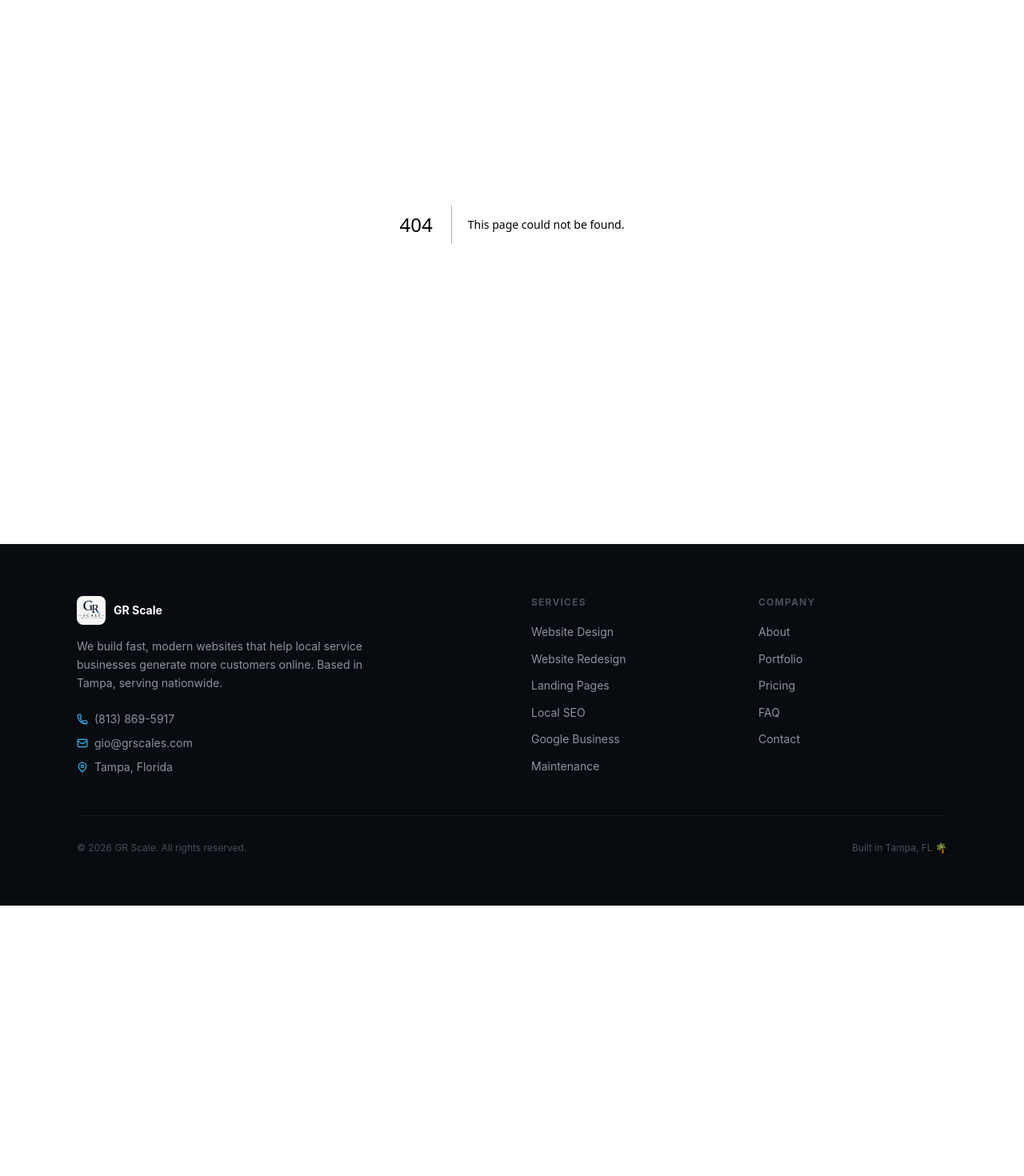
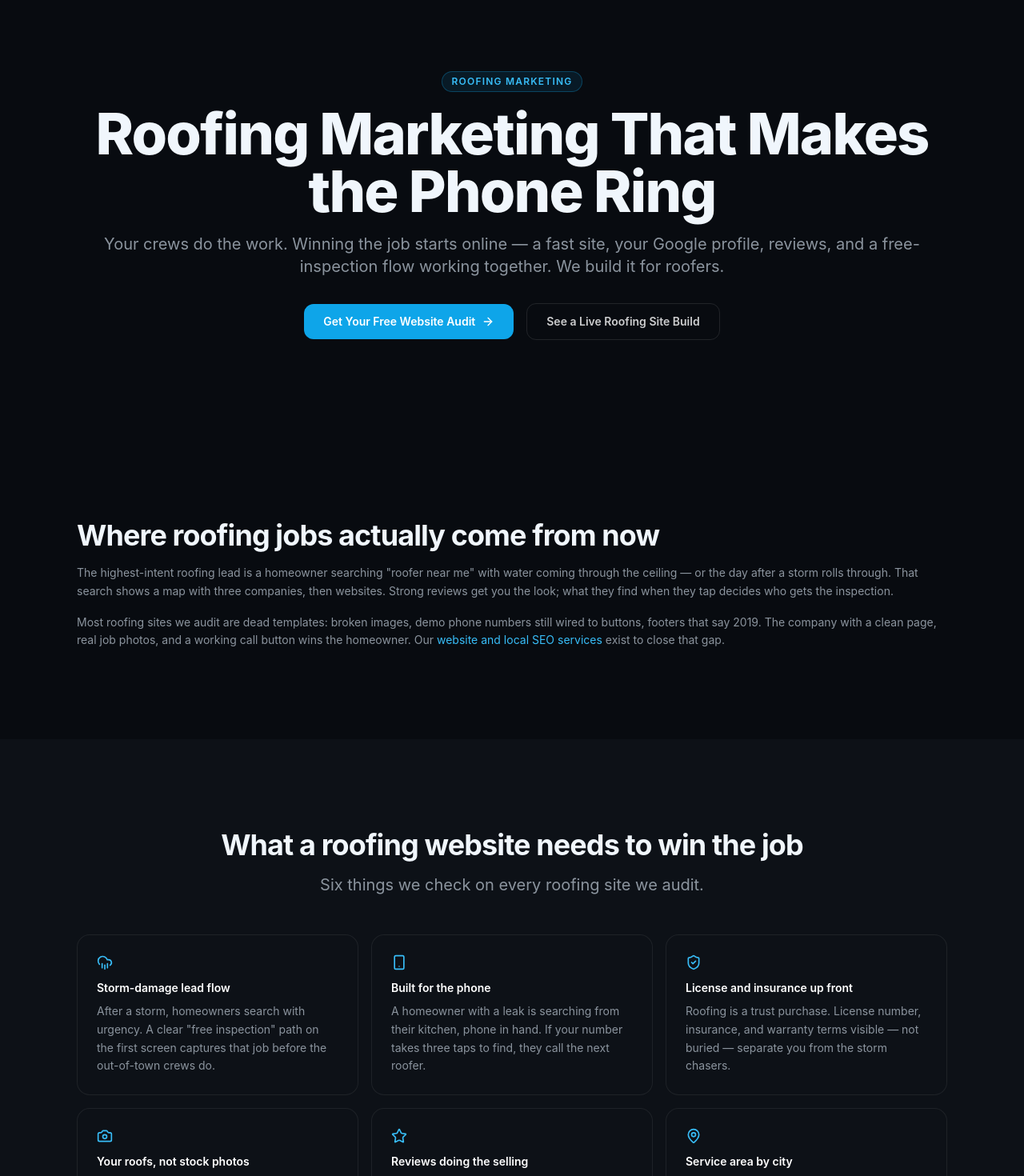
Before and after one commit to hayabusarivera23-ops/gr-scale-website, a Next.js app: page /roofing-marketing in a window 1280 px wide. Before the commit this address had no page. Shown: the part 120-1590 px from the top of the page at 80% size. Before the commit the page ends 1252 px from the top, so only its background shows below. Built offline with nearby package versions, Linux system fonts and the light colour scheme.

Commit message:
Guardian: /roofing-marketing SEO page (playbook 3/10)
This file contains a new page for roofing marketing, including metadata, FAQs, and essential features for a roofing website.

```diff
--- /dev/null
+++ b/src/app/roofing-marketing/page.tsx
@@ -0,0 +1,197 @@
+import type { Metadata } from 'next'
+import Link from 'next/link'
+import { ArrowRight, CloudRain, Camera, ShieldCheck, MapPin, Star, Smartphone } from 'lucide-react'
+
+export const metadata: Metadata = {
+  title: 'Roofing Marketing: Get Found and Get the Job | GR Scale',
+  description:
+    'How roofing companies win storm-damage and replacement jobs online — fast websites, Google Business Profile, reviews, and free-inspection flows that make the phone ring.',
+  alternates: { canonical: 'https://grscales.com/roofing-marketing' },
+}
+
+const FAQS = [
+  {
+    q: 'Do I need a website if most of my jobs come from referrals and door-knocking?',
+    a: 'Referrals still check you out before they call — the first thing a referred homeowner does is Google your company name. If they find a dead template, a 2019 copyright footer, or nothing at all, some of those referrals quietly go to the roofer with the cleaner page. A fast site does not replace referrals; it stops you from losing them.',
+  },
+  {
+    q: 'What should a roofing website include?',
+    a: 'A call button and free-inspection form on the first screen, proof of license and insurance, real photos of your crews and finished roofs (not stock), your service area spelled out by city, storm-damage and insurance-claim help explained in plain language, and reviews where homeowners can see them. All of it has to work on a phone — that is where a homeowner with a leak is searching.',
+  },
+  {
+    q: 'How much does a roofing website cost?',
+    a: 'With us: a full build starts at $500 one-time, Google Business Profile optimization is $150 flat, and maintenance — hosting, updates, edits — is $99/mo. No contracts. One replacement job pays for the site many times over. Full breakdown on our pricing page.',
+  },
+]
+
+const MUST_HAVES = [
+  { icon: CloudRain, title: 'Storm-damage lead flow', text: 'After a storm, homeowners search with urgency. A clear "free inspection" path on the first screen captures that job before the out-of-town crews do.' },
+  { icon: Smartphone, title: 'Built for the phone', text: 'A homeowner with a leak is searching from their kitchen, phone in hand. If your number takes three taps to find, they call the next roofer.' },
+  { icon: ShieldCheck, title: 'License and insurance up front', text: 'Roofing is a trust purchase. License number, insurance, and warranty terms visible — not buried — separate you from the storm chasers.' },
+  { icon: Camera, title: 'Your roofs, not stock photos', text: 'Before-and-after shots of real jobs sell the estimate better than any copy. Homeowners can tell a stock photo instantly.' },
+  { icon: Star, title: 'Reviews doing the selling', text: 'A $15,000 decision gets researched. Pull your best Google reviews onto the page so the proof is there when they land.' },
+  { icon: MapPin, title: 'Service area by city', text: 'Roofing is won town by town. Naming the cities you actually work tells both Google and the homeowner you are the local choice.' },
+]
+
+export default function RoofingMarketingPage() {
+  const faqSchema = {
+    '@context': 'https://schema.org',
+    '@type': 'FAQPage',
+    mainEntity: FAQS.map(f => ({
+      '@type': 'Question',
+      name: f.q,
+      acceptedAnswer: { '@type': 'Answer', text: f.a },
+    })),
+  }
+
+  return (
+    <div className="pt-24">
+      <script
+        type="application/ld+json"
+        dangerouslySetInnerHTML={{ __html: JSON.stringify(faqSchema) }}
+      />
+
+      <section className="section pb-0">
+        <div className="container-site text-center max-w-3xl">
+          <span className="badge mb-4">Roofing Marketing</span>
+          <h1 className="h1 mb-4">Roofing Marketing That Makes the Phone Ring</h1>
+          <p className="lead mb-8">
+            Your crews do the work. Winning the job starts online — a fast site, your
+            Google profile, reviews, and a free-inspection flow working together. We
+            build it for roofers.
+          </p>
+          <div className="flex flex-col sm:flex-row items-center justify-center gap-4">
+            <Link href="/book" className="btn-primary px-8 py-4">
+              Get Your Free Website Audit <ArrowRight className="h-4 w-4" />
+            </Link>
+            <a
+              href="https://gr-scale-demos.vercel.app/roofing"
+              target="_blank"
+              rel="noopener noreferrer"
+              className="btn-ghost px-8 py-4"
+            >
+              See a Live Roofing Site Build
+            </a>
+          </div>
+        </div>
+      </section>
+
+      <section className="section">
+        <div className="container-site max-w-3xl">
+          <h2 className="h2 mb-4">Where roofing jobs actually come from now</h2>
+          <p className="text-sm text-[var(--text-muted)] leading-relaxed mb-4">
+            The highest-intent roofing lead is a homeowner searching &quot;roofer near
+            me&quot; with water coming through the ceiling — or the day after a storm
+            rolls through. That search shows a map with three companies, then websites.
+            Strong reviews get you the look; what they find when they tap decides who
+            gets the inspection.
+          </p>
+          <p className="text-sm text-[var(--text-muted)] leading-relaxed">
+            Most roofing sites we audit are dead templates: broken images, demo phone
+            numbers still wired to buttons, footers that say 2019. The company with a
+            clean page, real job photos, and a working call button wins the homeowner.
+            Our{' '}
+            <Link href="/services" className="text-brand-400 hover:text-brand-300 transition">
+              website and local SEO services
+            </Link>{' '}
+            exist to close that gap.
+          </p>
+        </div>
+      </section>
+
+      <section className="section bg-[#0d1117]">
+        <div className="container-site max-w-5xl">
+          <div className="text-center max-w-3xl mx-auto mb-12">
+            <h2 className="h2 mb-4">What a roofing website needs to win the job</h2>
+            <p className="lead">Six things we check on every roofing site we audit.</p>
+          </div>
+          <div className="grid sm:grid-cols-2 lg:grid-cols-3 gap-4">
+            {MUST_HAVES.map(item => (
+              <div key={item.title} className="card">
+                <item.icon className="h-5 w-5 text-brand-400 mb-3" />
+                <h3 className="text-sm font-semibold text-white mb-2">{item.title}</h3>
+                <p className="text-sm text-[var(--text-muted)] leading-relaxed">{item.text}</p>
+              </div>
+            ))}
+          </div>
+        </div>
+      </section>
+
+      <section className="section">
+        <div className="container-site max-w-3xl">
+          <h2 className="h2 mb-4">Proof, not promises</h2>
+          <p className="text-sm text-[var(--text-muted)] leading-relaxed mb-4">
+            See exactly what your site could look like: our{' '}
+            <a
+              href="https://gr-scale-demos.vercel.app/roofing"
+              target="_blank"
+              rel="noopener noreferrer"
+              className="text-brand-400 hover:text-brand-300 transition"
+            >
+              live roofing build
+            </a>{' '}
+            is a real, scrollable site with a storm-damage lead flow and free-inspection
+            form — not a mockup. And for a working trades client on their own domain,
+            Melo Air is a Tampa HVAC company we built end to end at{' '}
+            <a
+              href="https://meloair.net"
+              target="_blank"
+              rel="noopener noreferrer"
+              className="text-brand-400 hover:text-brand-300 transition"
+            >
+              meloair.net
+            </a>
+            . Browse all{' '}
+            <Link href="/demos" className="text-brand-400 hover:text-brand-300 transition">
+              13 local-service demo sites
+            </Link>{' '}
+            to see your exact niche.
+          </p>
+          <p className="text-sm text-[var(--text-muted)] leading-relaxed">
+            Pricing is flat and public: builds from $500, Google Business Profile
+            optimization for $150, maintenance for $99/mo. No contracts. See the{' '}
+            <Link href="/pricing" className="text-brand-400 hover:text-brand-300 transition">
+              full pricing breakdown
+            </Link>
+            .
+          </p>
+        </div>
+      </section>
+
+      <section className="section bg-[#0d1117]">
+        <div className="container-site max-w-3xl">
+          <h2 className="text-xs font-bold uppercase tracking-widest text-[var(--text-dim)] mb-4">
+            Roofing Marketing FAQ
+          </h2>
+          <div className="flex flex-col gap-3">
+            {FAQS.map(item => (
+              <div key={item.q} className="card">
+                <h3 className="text-sm font-semibold text-white mb-2">{item.q}</h3>
+                <p className="text-sm text-[var(--text-muted)] leading-relaxed">{item.a}</p>
+              </div>
+            ))}
+          </div>
+        </div>
+      </section>
+
+      <section className="section">
+        <div className="container-site text-center max-w-2xl">
+          <h2 className="h2 mb-4">Find Out What Your Roofing Company Looks Like Online</h2>
+          <p className="lead mb-8">
+            Free 20-minute audit of your website, lead flow, and Google presence. We
+            show you exactly what is costing you jobs — the findings are yours either
+            way.
+          </p>
+          <div className="flex flex-col sm:flex-row items-center justify-center gap-4">
+            <Link href="/book" className="btn-primary px-8 py-4">
+              Book Your Free Audit <ArrowRight className="h-4 w-4" />
+            </Link>
+            <Link href="/contact" className="btn-ghost px-8 py-4">
+              Send a Message
+            </Link>
+          </div>
+        </div>
+      </section>
+    </div>
+  )
+}
```
